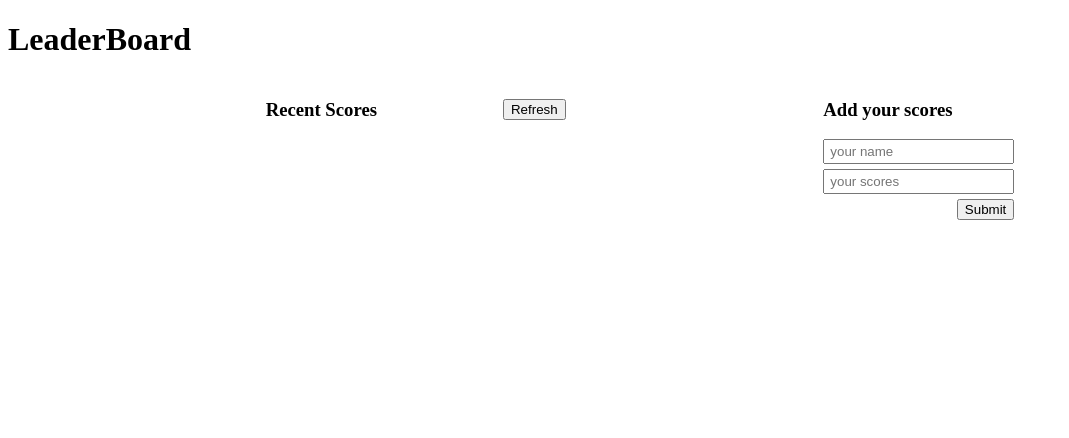
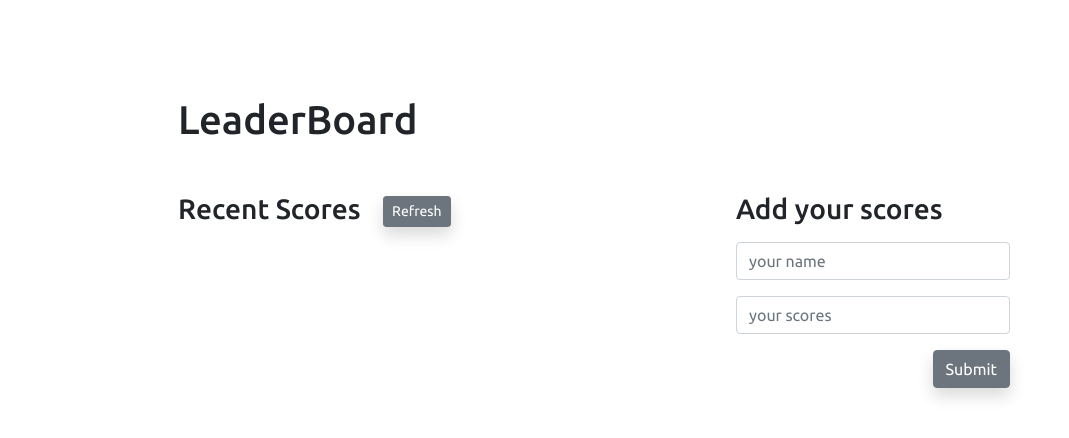
Before and after one commit to Phone-Khaing-Hein/LeaderBoard, a website built with webpack: page src/index.html in a window 1280 px wide. Shown: the whole page, without its empty margins (0-1069 px from the left). Built offline with nearby package versions, Linux system fonts and the light colour scheme; no server answers.

Commit message:
add styles

```diff
--- a/src/index.html
+++ b/src/index.html
@@ -5,12 +5,16 @@
     <meta charset="UTF-8">
     <meta name="viewport" content="width=device-width, initial-scale=1.0">
     <title>Leader Board</title>
+    <link href="https://cdn.jsdelivr.net/npm/bootstrap@5.0.2/dist/css/bootstrap.min.css" rel="stylesheet"
+        integrity="sha384-EVSTQN3/azprG1Anm3QDgpJLIm9Nao0Yz1ztcQTwFspd3yD65VohhpuuCOmLASjC" crossorigin="anonymous">
 </head>
 
-<body>
-    <h1>LeaderBoard</h1>
-    <div id="board">
+<body class="container">
+    <div class="mt-5 pt-5 ms-5 ps-5">
+        <h1 class="mb-5">LeaderBoard</h1>
+        <div id="board" class="d-flex align-items-start gap-5">
 
+        </div>
     </div>
 </body>
 
--- a/src/modules/bordList.js
+++ b/src/modules/bordList.js
@@ -3,9 +3,9 @@ const bordList = () => {
   const board = document.getElementById('board');
   const data = scores.map((s) => '<tr><td>'.concat(s.user).concat(' : ').concat(s.score).concat('</td></tr>'));
   const list = `
-        <div>
-            <h3>Recent Scores <button id="refresh">Refresh</button></h3>
-            <table>
+        <div class="w-50" style="max-height:500px;overflow:scroll;">
+            <h3 class="mb-3">Recent Scores <button id="refresh" class="btn btn-sm btn-secondary shadow ms-3">Refresh</button></h3>
+            <table class="table table-striped table-hover table-bodered">
               <tbody id="list">
               </tbody>
             </table>
--- a/src/modules/form.js
+++ b/src/modules/form.js
@@ -2,10 +2,10 @@ const form = () => {
   const board = document.getElementById('board');
   const form = `
         <form id="scoreForm" method="post">
-            <h3>Add your scores</h3>
-            <input type="text" placeholder="your name" name="name"> <br/>
-            <input type="number" placeholder="your scores" name="score"> <br/>
-            <button>Submit</button>
+            <h3 class="mb-3">Add your scores</h3>
+            <input type="text" placeholder="your name" name="name" class="form-control mb-3">
+            <input type="number" placeholder="your scores" name="score" class="form-control mb-3">
+            <button class="btn btn-secondary shadow float-end">Submit</button>
         </form>
   `;
 
--- a/src/style.css
+++ b/src/style.css
@@ -1,3 +1,24 @@
+@import url("https://fonts.googleapis.com/css2?family=Roboto+Mono:wght@100;200;300;400;500;600;700&family=Ubuntu:wght@300;400;500;700&display=swap");
+
+* {
+  margin: 0;
+  padding: 0;
+  box-sizing: border-box;
+  font-family: "Ubuntu", sans-serif;
+}
+
+/* body {
+  height: 100vh;
+  display: flex;
+  justify-content: center;
+  flex-direction: column;
+  gap: 50px;
+}
+
+#title {
+  text-align: left;
+}
+
 #board {
   display: flex;
   align-items: start;
@@ -9,17 +30,15 @@ button {
   float: right;
 }
 
-table,
-tr,
-td {
-  border: 1px solid #000;
+input {
+  padding: 3px 5px;
+  margin-bottom: 5px;
+} */
+
+table {
+  border: 3px solid #000;
   border-collapse: collapse;
   padding: 5px;
   width: 300px;
   text-align: left;
 }
-
-input {
-  padding: 3px 5px;
-  margin-bottom: 5px;
-}
```
